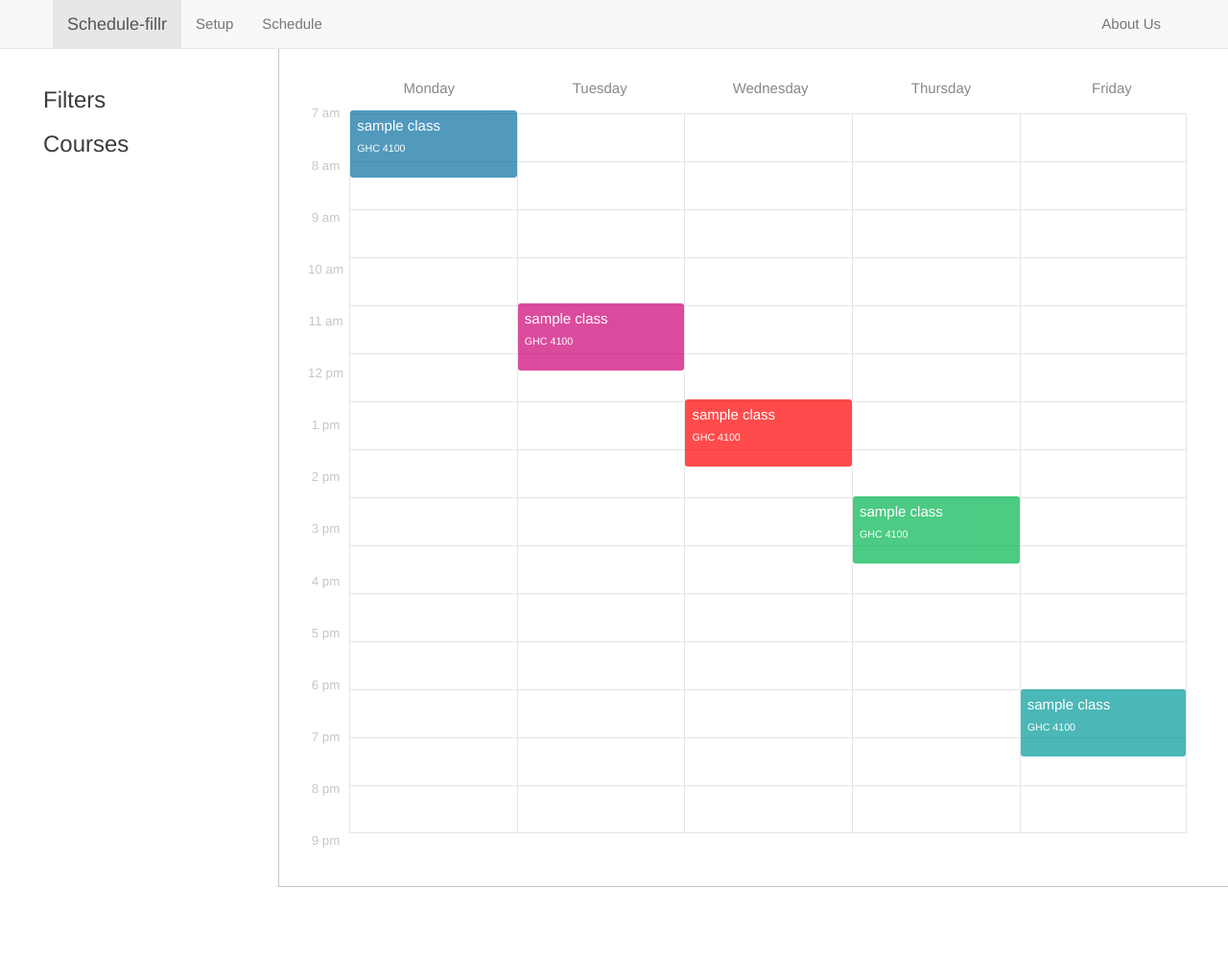
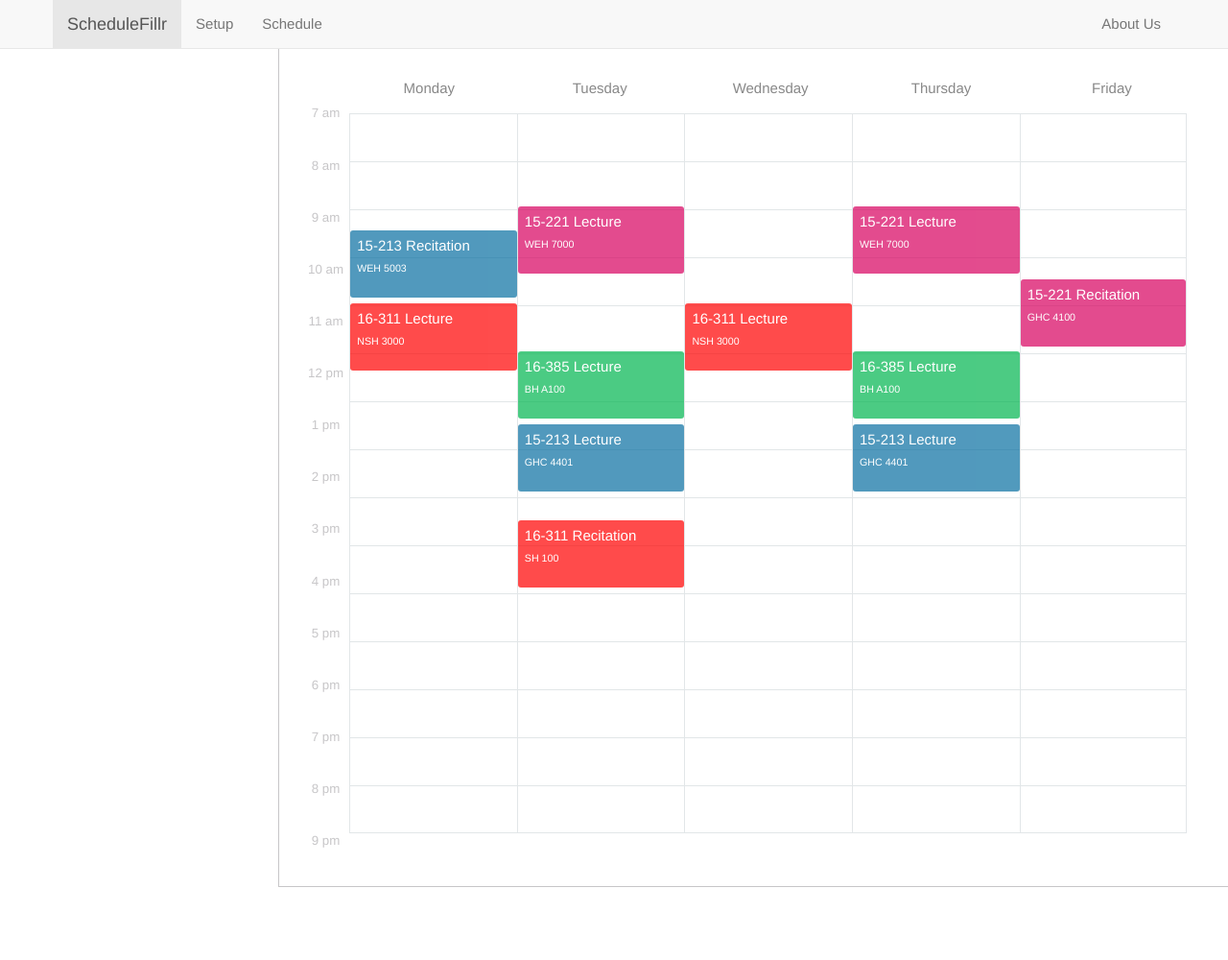
Before and after one commit to mopewaO/schedule-fillr, a Django app: page /schedule/ in a window 1280 px wide. Shown: the whole page at 96% size. Run offline with Django 3.2, Linux system fonts and the light colour scheme; some libraries are stand-ins or nearby versions.

Commit message:
added sample classes. removed lorem ipsum

```diff
--- a/static/js/schedule.js
+++ b/static/js/schedule.js
@@ -1,11 +1,17 @@
 $(document).ready(function () {
     addHours();
 
-    addEvent(0, 7, 120, "sample class", "GHC 4100", colors[1]);
-    addEvent(1, 11, 120, "sample class", "GHC 4100", colors[6]);
-    addEvent(2, 13, 120, "sample class", "GHC 4100", colors[3]);
-    addEvent(3, 15, 120, "sample class", "GHC 4100", colors[0]);
-    addEvent(4, 19, 120, "sample class", "GHC 4100", colors[7]);
+    addEvent(0, 9.5, 120, "15-213 Recitation", "WEH 5003", colors[1]);
+    addEvent(0, 11, 120, "16-311 Lecture", "NSH 3000", colors[3]);
+    addEvent(1, 12, 120, "16-385 Lecture", "BH A100", colors[0])
+    addEvent(3, 12, 120, "16-385 Lecture", "BH A100", colors[0]);
+    addEvent(1, 13.5, 120, "15-213 Lecture", "GHC 4401", colors[1]);
+    addEvent(3, 13.5, 120, "15-213 Lecture", "GHC 4401", colors[1]);
+    addEvent(1, 15.5, 120, "16-311 Recitation", "SH 100", colors[3]);
+    addEvent(2, 11, 120, "16-311 Lecture", "NSH 3000", colors[3]);
+    addEvent(1, 9, 120, "15-221 Lecture", "WEH 7000", colors[2]);
+    addEvent(3, 9, 120, "15-221 Lecture", "WEH 7000", colors[2]);
+    addEvent(4, 10.5, 120, "15-221 Recitation", "GHC 4100", colors[2]);
 });
 
 var colors = ['#00B64F', '#086FA2', '#D8005F', '#FF0000', '#FF9700', '#DE0052',
--- a/templates/homepage/schedule.html
+++ b/templates/homepage/schedule.html
@@ -14,18 +14,25 @@ body {background: #E9EAE5;}
 {% block body_block %}
 
 <div id='sidebar'>
-  <h3>Filters</h3>
-<!--  <h3 class="pref" data-preference="avoidEarlyClasses"><div class="checkbox"></div>Avoid early classes</h3>
+<!--  <h3>Filters</h3>
+  <h3 class="pref" data-preference="avoidEarlyClasses"><div class="checkbox"></div>Avoid early classes</h3>
   <h3 class="pref" data-preference="avoidNightClasses"><div class="checkbox"></div>Avoid night classes</h3>
   <h3 class="pref" data-preference="lunchBreak"><div class="checkbox"></div>Lunch break</h3>
   <h3 class="pref" data-preference="longWeekend"><div class="checkbox"></div>Long weekend</h3>
 -->
-  <h3>Courses</h3>
+<!--  <h3>Courses</h3> -->
 <!--  <input type="text" name="course" id="newCourse" placeholder="+ Course number" />
-
-  <div id="currentClasses"></div>
+-->
+<!--  <div id="currentClasses"></div>
       <div class="class" data_course="15213">
 	    <h3>15-213</span></h3>
+      <div class="class" data_course="16311">
+	    <h3>16-311</span></h3>
+      <div class="class" data_course="16385">
+	    <h3>16-385</span></h3>
+      <div class="class" data_course="15221">
+	    <h3>15-221</span></h3>
+
     </div>
 -->
 <button type="button" class='rebuild hidden'>Rebuild Schedules</button>
--- a/templates/schedule-fillr/base.html
+++ b/templates/schedule-fillr/base.html
@@ -23,7 +23,7 @@
             <span class="icon-bar"></span>
             <span class="icon-bar"></span>
           </button>
-          <a class="navbar-brand" href="/">Schedule-fillr</a>
+          <a class="navbar-brand" href="/">ScheduleFillr</a>
         </div>
 
         <!-- Collect the nav links, forms, and other content for toggling -->
```
Also changed, not shown: templates/homepage/index.html (+8 -5 lines), static/images/logo.png (added).
